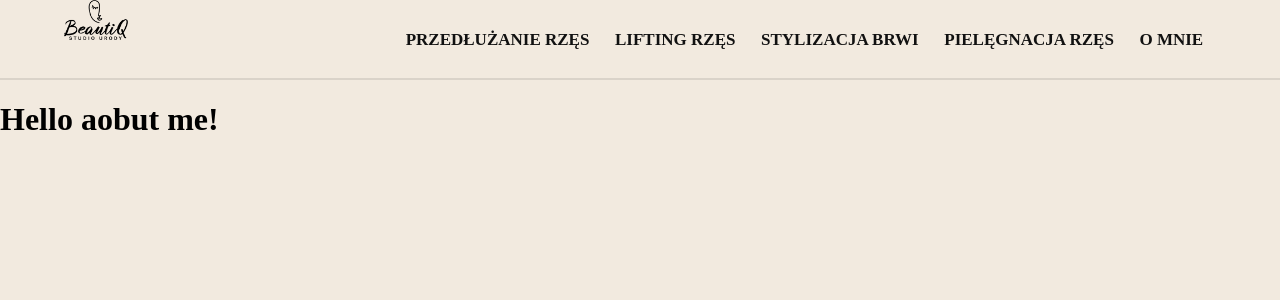
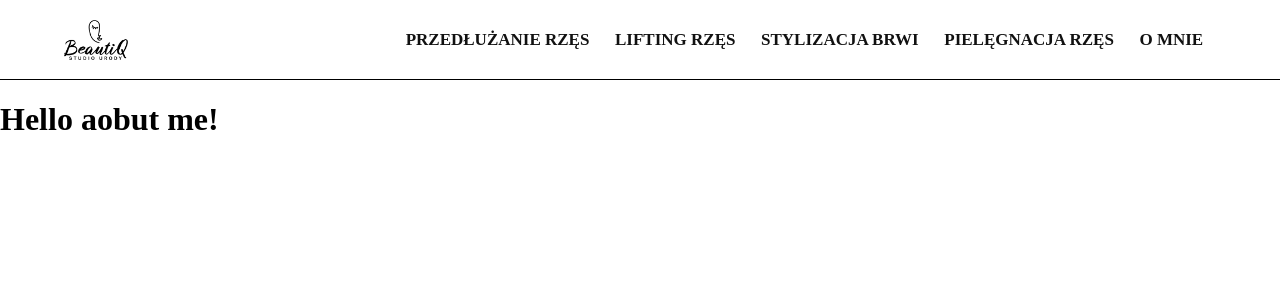
Before and after one commit to PawelNackiewicz/beautiq-studio-next, a Next.js app: page /Natalia-Golomb in a window 1280 px wide. Shown: the top 300 px of the page. Built offline with nearby package versions, Linux system fonts and the light colour scheme.

Commit message:
:bug: fix problem with toogle in navbar

```diff
--- a/components/Navbar/Logo.tsx
+++ b/components/Navbar/Logo.tsx
@@ -1,6 +1,14 @@
 import React, { Dispatch, SetStateAction } from 'react';
 import Image from 'next/image';
 import Link from 'next/link';
+import styled from 'styled-components';
+
+const HeaderContainer = styled.div`
+  display: flex;
+  flex-direction: column;
+  justify-content: center;
+  height: 100%;
+`;
 
 type LogoProps = {
   setNavigationOpen: Dispatch<SetStateAction<boolean>>;
@@ -10,7 +18,9 @@ const Logo = ({ setNavigationOpen }: LogoProps) => {
   return (
     <Link href="/" passHref>
       <a onClick={() => setNavigationOpen(false)}>
-        <Image alt="logo" src="/logo.png" width="64" height="40" />
+        <HeaderContainer>
+          <Image alt="logo" src="/logo.png" width="64" height="40" />
+        </HeaderContainer>
       </a>
     </Link>
   );
--- a/components/Navbar/NavLinks.tsx
+++ b/components/Navbar/NavLinks.tsx
@@ -14,6 +14,7 @@ const NavItem = styled.a`
   font-weight: bold;
   font-size: 17px;
   line-height: 21px;
+  cursor: pointer;
   :after {
     position: absolute;
     bottom: 0;
--- a/components/Navbar/Navbar.tsx
+++ b/components/Navbar/Navbar.tsx
@@ -12,12 +12,12 @@ const Navigation = styled.nav`
   display: flex;
   position: relative;
   justify-content: space-between;
-  border-bottom: 2px solid #33333320;
+  border-bottom: .1rem solid black;
   margin: 0 auto;
   padding: 0 5vw;
   z-index: 2;
   align-self: center;
-  background-color: #f2eadf;
+  background-color: white;
   @media (max-width: 1000px) {
     position: sticky;
     height: 8vh;
@@ -94,7 +94,7 @@ const Navbar = () => {
       <Toggle onClick={() => setNavigationOpen(!navigationOpen)}>
         <Hamburger isOpen={navigationOpen} />
       </Toggle>
-      <Navbox isOpen={navigationOpen}>
+      <Navbox isOpen={!navigationOpen}>
         <NavbarLinks setNavigationOpen={setNavigationOpen} />
       </Navbox>
     </Navigation>
--- a/pages/_app.tsx
+++ b/pages/_app.tsx
@@ -15,7 +15,7 @@ const GlobalStyle = createGlobalStyle`
     box-sizing: inherit;
   }
   body {
-   background-color: #F2EADF;
+   background-color:white;
    font-family: Ubuntu,serif;
    font-style: normal;
    font-weight: normal;
```
Also changed, not shown: pages/jak-dbac-o-rzesy.tsx (added, +9 -0 lines), pages/pielegnacja-rzes.tsx (deleted, +0 -9 lines).
